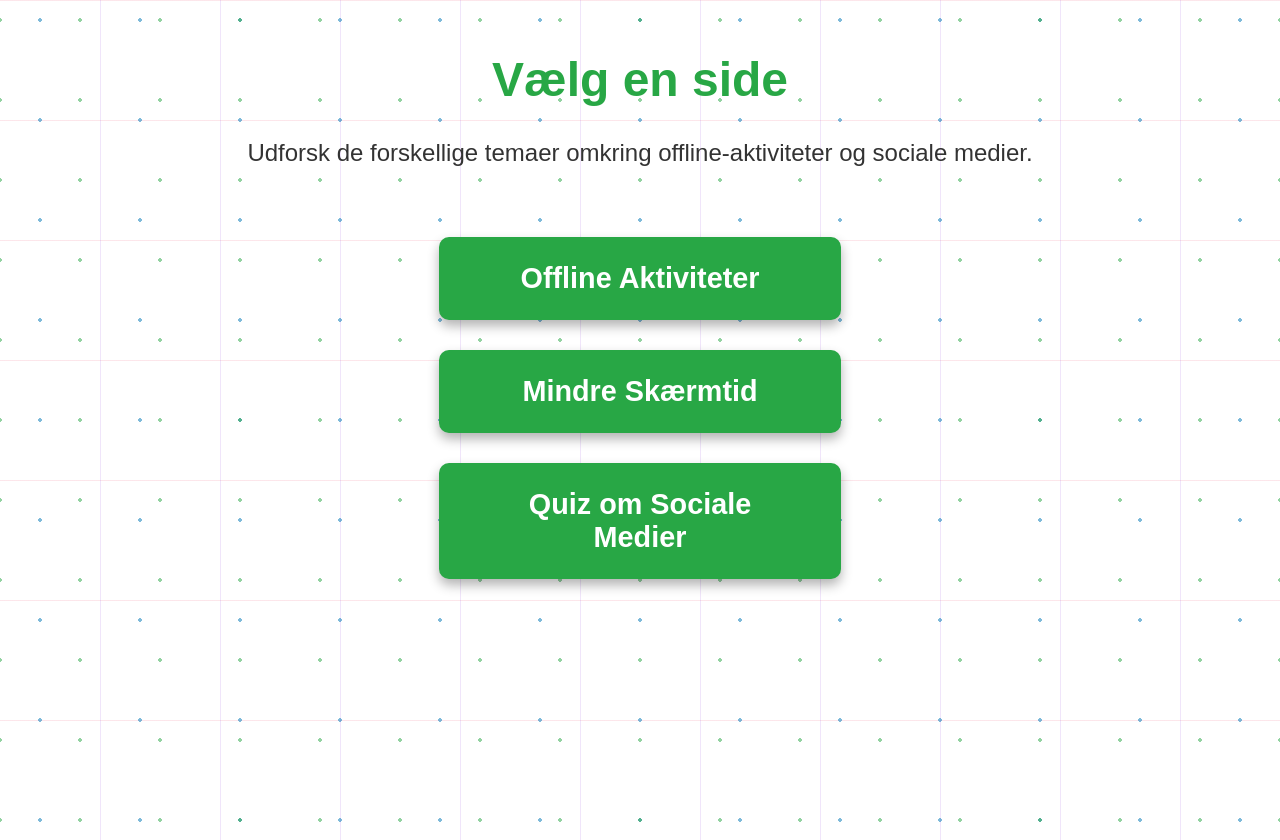
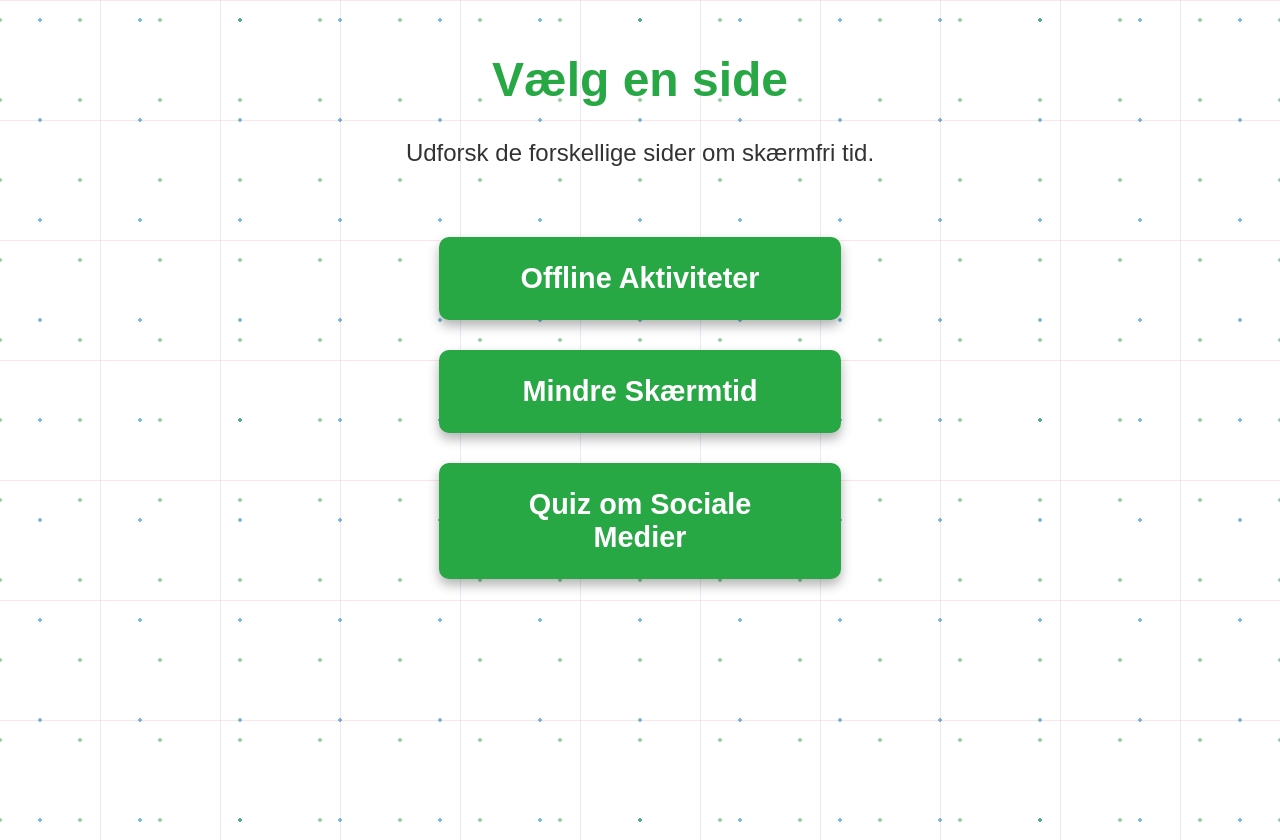
Before and after one commit to MiliKoler/parentside, a plain HTML site: page index.html in a window 1280 px wide. Drawn offline with Linux system fonts and the light colour scheme.

Commit message:
Update index.html

```diff
--- a/index.html
+++ b/index.html
@@ -9,7 +9,7 @@
 <body>
     <header>
         <h1>Vælg en side</h1>
-        <p>Udforsk de forskellige temaer omkring offline-aktiviteter og sociale medier.</p>
+        <p>Udforsk de forskellige sider om skærmfri tid.</p>
     </header>
     <main>
         <div class="button-container">
```
